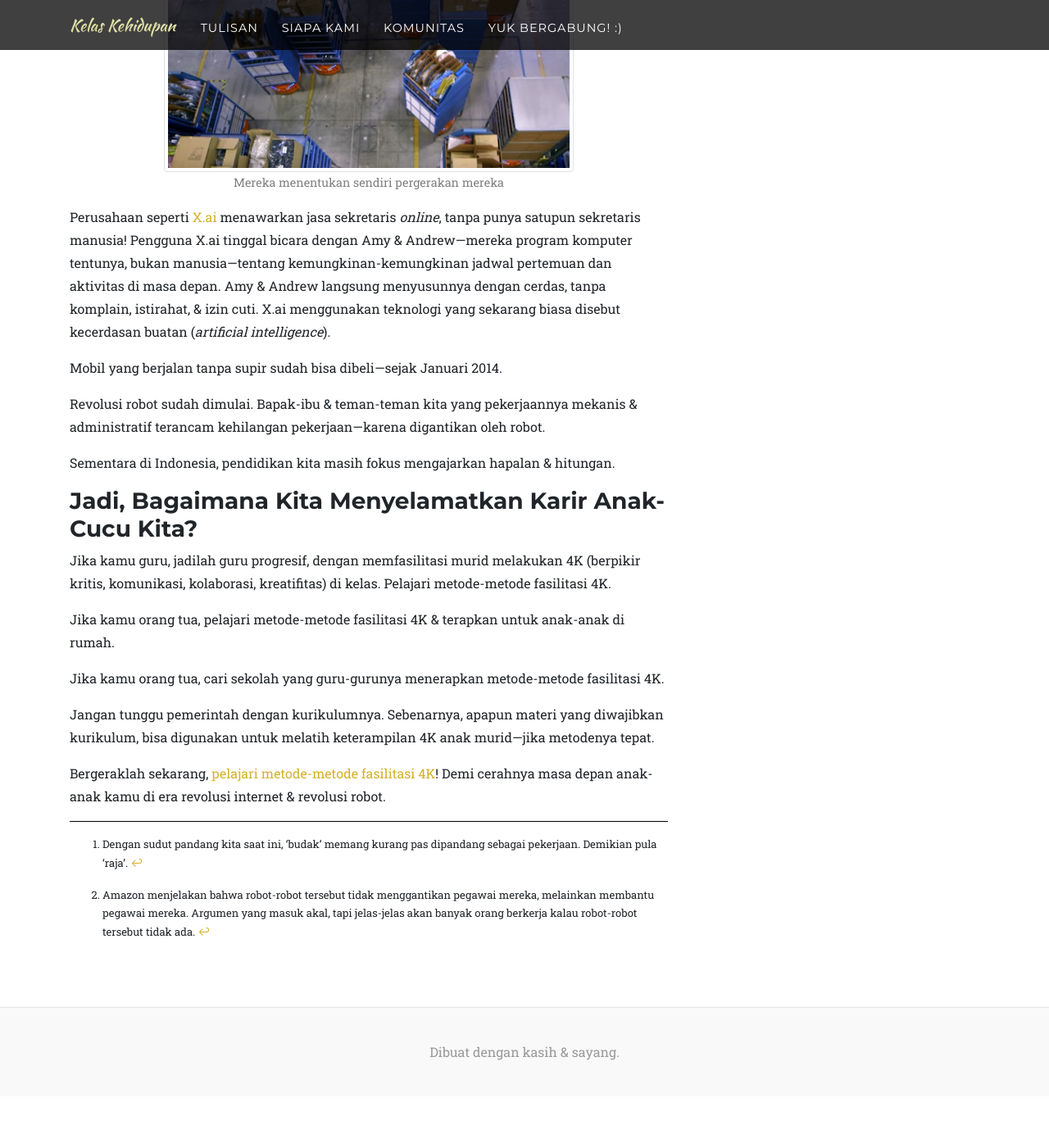
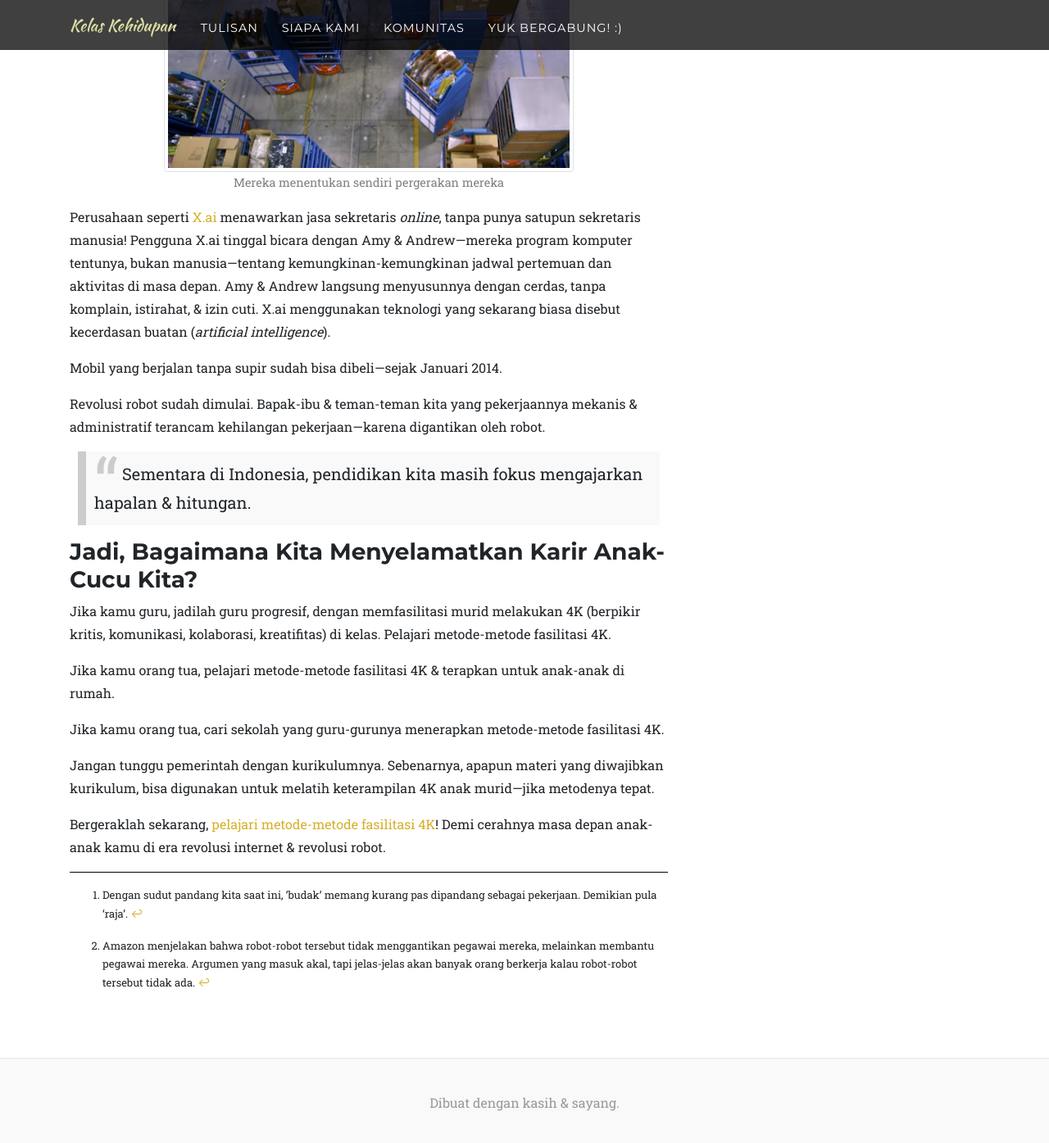
Before and after one commit to KelasKehidupan/kelaskehidupan.github.io, a Jekyll site: the page built from pages/penyebab-terancamnya-karir-anak-cucu-kita.md, in a window 1280 px wide and 1400 px high, scrolled down 3429 px. Shown: the top 1395 px of the window at 82% size. Built offline with Jekyll 4.4.1, drawn with Linux system fonts in a browser that asks for light colours; some web fonts are replaced; before the commit the page ends 4767 px from its top, so only the background shows below that.

Commit message:
create include blockquote.html

```diff
--- /dev/null
+++ b/_includes/blockquote.html
@@ -0,0 +1,17 @@
+<blockquote class="blockquote">
+  {% if include.text %}
+    <p class="mb-0">
+        {{include.text}}
+    </p>
+  {% endif %}
+  {% if include.footer %}
+    <footer class="blockquote-footer">
+        {{include.footer}}
+        {% if include.footer-source %},
+            <cite title="Source Title">
+                {{include.footer-source}}
+            </cite>
+        {% endif %}
+    </footer>
+  {% endif %}
+</blockquote>
--- a/assets/css/style.scss
+++ b/assets/css/style.scss
@@ -135,6 +135,31 @@
   color: #999;
 }
 
+/*
+ * Blockquote on a post
+ */
+blockquote {
+  background: #f9f9f9;
+  border-left: 10px solid #ccc;
+  margin: 1rem 10px;
+  padding: 0.5em 10px;
+  quotes: "\201C""\201D""\2018""\2019";
+  footer{
+    padding: 0;
+    text-align: left;
+  }
+}
+blockquote:before {
+  color: #ccc;
+  content: open-quote;
+  font-size: 4em;
+  line-height: 0.1em;
+  vertical-align: -0.4em;
+}
+blockquote p {
+  display: inline;
+}
+
 .footnotes{
   border-top: 1px solid black;
   padding-top: 1rem;
```
Also changed, not shown: pages/penyebab-terancamnya-karir-anak-cucu-kita.md (+3 -1 lines).
